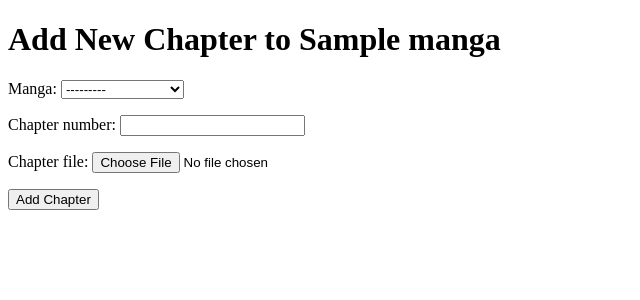
After one commit to fillingtothemomo/not-ptsd, a Django app: page /mangas/add_new_chapter/1/ in a window 1280 px wide. The commit adds this page. Shown: the top 300 px of the page, without its empty margins (0-640 px from the left). Run offline with Django 4.2, Linux system fonts and the light colour scheme; tables that the repository leaves empty hold one stand-in row (values such as "Sample post").

Commit message:
feat: adds chapter field in sqlite3

```diff
--- a/api/mangas/forms.py
+++ b/api/mangas/forms.py
@@ -1,7 +1,11 @@
 from django import forms
-from .models import Manga
+from .models import Chapter, Manga
 
 class MangaForm(forms.ModelForm):
     class Meta:
         model = Manga
-        fields = ['id','title', 'author', 'description', 'cover_image', 'manga_file']
+        fields = ['title', 'author', 'description', 'cover_image']
+class ChapterForm(forms.ModelForm):
+    class Meta:
+        model = Chapter
+        fields = ['manga', 'chapter_number', 'chapter_file']
--- a/api/mangas/models.py
+++ b/api/mangas/models.py
@@ -1,16 +1,16 @@
 from django.db import models
-def manga_pdf_upload_path(instance):
-   return f'manga_files/{instance.id}.pdf'
+
+def chapter_upload_path(instance):
+    return f'manga_files/{instance.manga.id}/chapters/{instance.chapter_number}.pdf'
 
 class Manga(models.Model):
     title = models.CharField(max_length=100)
     author = models.CharField(max_length=100)
     description = models.TextField(null=True)
     cover_image = models.ImageField(upload_to='manga_covers/', null=True, blank=True)
-    manga_file = models.FileField(upload_to=manga_pdf_upload_path, null=True)
+
+class Chapter(models.Model):
+    manga = models.ForeignKey(Manga, on_delete=models.CASCADE, related_name='chapters')
+    chapter_number = models.PositiveIntegerField()
+    chapter_file = models.FileField(upload_to=chapter_upload_path)
     base64_images = models.TextField(blank=True, null=True)
-
-
-# class Chapter(models.Model):
-#     manga_file = models.FileField(upload_to=manga_pdf_upload_path, null=True)
-#     manga=models.ForeignKey('Manga',on_delete='CASCADE')
--- /dev/null
+++ b/api/mangas/templates/add_new_chapter.html
@@ -0,0 +1,14 @@
+<!DOCTYPE html>
+<html>
+<head>
+    <title>Add New Chapter</title>
+</head>
+<body>
+    <h1>Add New Chapter to {{ manga.title }}</h1>
+    <form method="post" enctype="multipart/form-data">
+        {% csrf_token %}
+        {{ form.as_p }}
+        <button type="submit">Add Chapter</button>
+    </form>
+</body>
+</html>
--- a/api/mangas/urls.py
+++ b/api/mangas/urls.py
@@ -3,8 +3,10 @@ from .views import *
 
 urlpatterns = [
     path('add_new_manga/', add_new_manga, name='add-new-manga'),
-    path('convert_manga/<int:manga_id>/',convert_manga_pdf , name='convert_manga_pdf'),
-    path('send_image/<int:manga_id>/',send_image , name='send_image'),
-    path('convert_image/<int:manga_id>/',convert_images_to_base64 , name='convert_images_to_base64'),
+    path('add_new_chapter/<int:manga_id>/', add_new_chapter, name='add_new_chapter'),
+
+    path('convert_manga/<str:id>', convert_manga_pdf, name='convert-manga-chapter'),
+    path('send_image/<str:id>/', send_image, name='send-image'),
+    path('convert_images_to_base64/<str:id>', convert_images_to_base64, name='convert-images-to-base64'),
 
 ]
--- a/api/mangas/views.py
+++ b/api/mangas/views.py
@@ -5,13 +5,13 @@ from django.templatetags.static import static
 from rest_framework.response import Response
 
 from django.http import JsonResponse
-from django.shortcuts import render
+from django.shortcuts import get_object_or_404, render
 from django.conf import settings
 from django.core.files.storage import FileSystemStorage
 from django.shortcuts import render, redirect
-from .forms import MangaForm  # Import the MangaForm you created
+from .forms import ChapterForm, MangaForm  # Import the MangaForm you created
 from pdf2image import convert_from_path
-from .models import Manga
+from .models import Chapter, Manga
 from clarifai_grpc.channel.clarifai_channel import ClarifaiChannel
 from clarifai_grpc.grpc.api import resources_pb2, service_pb2, service_pb2_grpc
 from clarifai_grpc.grpc.api.status import status_code_pb2
@@ -29,22 +29,49 @@ def add_new_manga(request):
     if request.method == 'POST':
         form = MangaForm(request.POST, request.FILES)
         if form.is_valid():
-            manga = form.save() # Save the manga object first
-            manga.save()
-
-            os.rename('media/manga_files/None.pdf',f'media/manga_files/{manga.id}.pdf')
-
+            form.save()
 
     else:
         form = MangaForm()
 
     return render(request, 'add_new_manga.html', {'form': form})
 
-def convert_manga_pdf(request, manga_id):
+def add_new_chapter(request, manga_id):
+    manga = Manga.objects.get(pk=manga_id)
+
+    if request.method == 'POST':
+        form = ChapterForm(request.POST, request.FILES)
+        if form.is_valid():
+            # Calculate the next chapter number based on existing chapters
+            last_chapter = Chapter.objects.filter(manga=manga).order_by('-chapter_number').first()
+
+            if last_chapter:
+                next_chapter_number = last_chapter.chapter_number + 1
+            else:
+                next_chapter_number = 1
+
+            # Save the chapter with the associated manga and chapter number
+            chapter = form.save(commit=False)
+            chapter.manga = manga
+            chapter.chapter_number = next_chapter_number
+            chapter.save()
+
+            return redirect('manga-detail', pk=manga_id)  # Redirect to the manga detail page
+    else:
+        form = ChapterForm()
+
+    return render(request, 'add_new_chapter.html', {'form': form, 'manga': manga})
+
+
+
+def convert_manga_pdf(request,id):
     try:
+        manga_id, chapter_id = id.split('_')  # Assuming 'mangaId_chapterId' format
         manga = Manga.objects.get(pk=manga_id)
-        pdf_file_path =f'media/manga_files/{manga_id}.pdf'
-        output_folder = f'media/manga_images/{manga_id}'
+        chapter = Chapter.objects.get(pk=chapter_id)
+
+        pdf_file_path =f'media/manga_files/{manga_id}/chapters/{chapter_id}.pdf'
+        output_folder = f'media/manga_images/{manga_id}/chapters/{chapter_id}'
 
         os.makedirs(output_folder, exist_ok=True)
         print("hello")
@@ -64,11 +91,13 @@ def convert_manga_pdf(request, manga_id):
     return render(request, 'convert_result.html', {'Result': Result})
 
 
-def send_image(request,manga_id):
+def send_image(request, id):
     try:
+        manga_id, chapter_id = id.split('_')  # Assuming 'mangaId_chapterId' format
         manga = Manga.objects.get(pk=manga_id)
+        chapter = Chapter.objects.get(pk=chapter_id)  # Find the specific chapter
 
-        folder_dir = f'media/manga_images/{manga_id}/'
+        folder_dir = f'media/manga_images/{manga_id}/chapters/{chapter_id}/'  # Update the folder path
         image_files = [os.path.join(folder_dir, file) for file in os.listdir(folder_dir) if file.lower().endswith('.jpg')]
 
         image_results = []
@@ -95,8 +124,7 @@ def send_image(request,manga_id):
                                 )
                             )
                         )
-                        ]
-
+                    ]
                 ),
                 metadata=metadata
             )
@@ -115,9 +143,11 @@ def send_image(request,manga_id):
 
 
 
-def convert_images_to_base64(request, manga_id):
+def convert_images_to_base64(request, id):
+    manga_id, chapter_id = id.split('_')  # Assuming 'mangaId_chapterId' format
     manga = Manga.objects.get(pk=manga_id)
-    image_dir = f'media/manga_images/{manga_id}/'  # Replace with the actual directory path
+    chapter = Chapter.objects.get(pk=chapter_id)  # Find the specific chapter
+    image_dir = f'media/manga_images/{manga_id}/chapters/{chapter_id}/'  # Update the folder path
 
     base64_images = []  # Declare the list outside the loop
 
@@ -127,7 +157,7 @@ def convert_images_to_base64(request, manga_id):
                 base64_data = base64.b64encode(image_file.read()).decode('utf-8')
                 base64_images.append(base64_data)  # Append each base64 image data
 
-    manga.base64_images = ','.join(base64_images)  # Join the base64 images into a comma-separated string
-    manga.save()
+    chapter.base64_images = ','.join(base64_images)  # Join the base64 images into a comma-separated string for the chapter
+    chapter.save()
 
     return JsonResponse({'message': 'Images converted to base64 and saved to the database'})
```
Also changed, not shown: api/mangas/templates/add_new_manga.html (+6 -9 lines), api/manga_images/1/chapters/1/page_1.jpg (added), api/manga_images/1/chapters/1/page_2.jpg (added), api/manga_images/1/chapters/1/page_3.jpg (added), api/manga_images/1/chapters/1/page_4.jpg (added), api/manga_images/1/chapters/1/page_5.jpg (added), api/media/manga_covers/default-avatar-profile-icon-of-social-media-user-vector.jpg (added), api/media/manga_covers/default-avatar-profile-icon-of-social-media-user-vector_6lI8uP1.jpg (added), api/media/manga_images/1/chapters/1/page_1.jpg (added), api/media/manga_images/1/chapters/1/page_2.jpg (added), api/media/manga_images/1/chapters/1/page_3.jpg (added), api/media/manga_images/1/chapters/1/page_4.jpg (added), api/media/manga_images/1/chapters/1/page_5.jpg (added), 2 other files.
